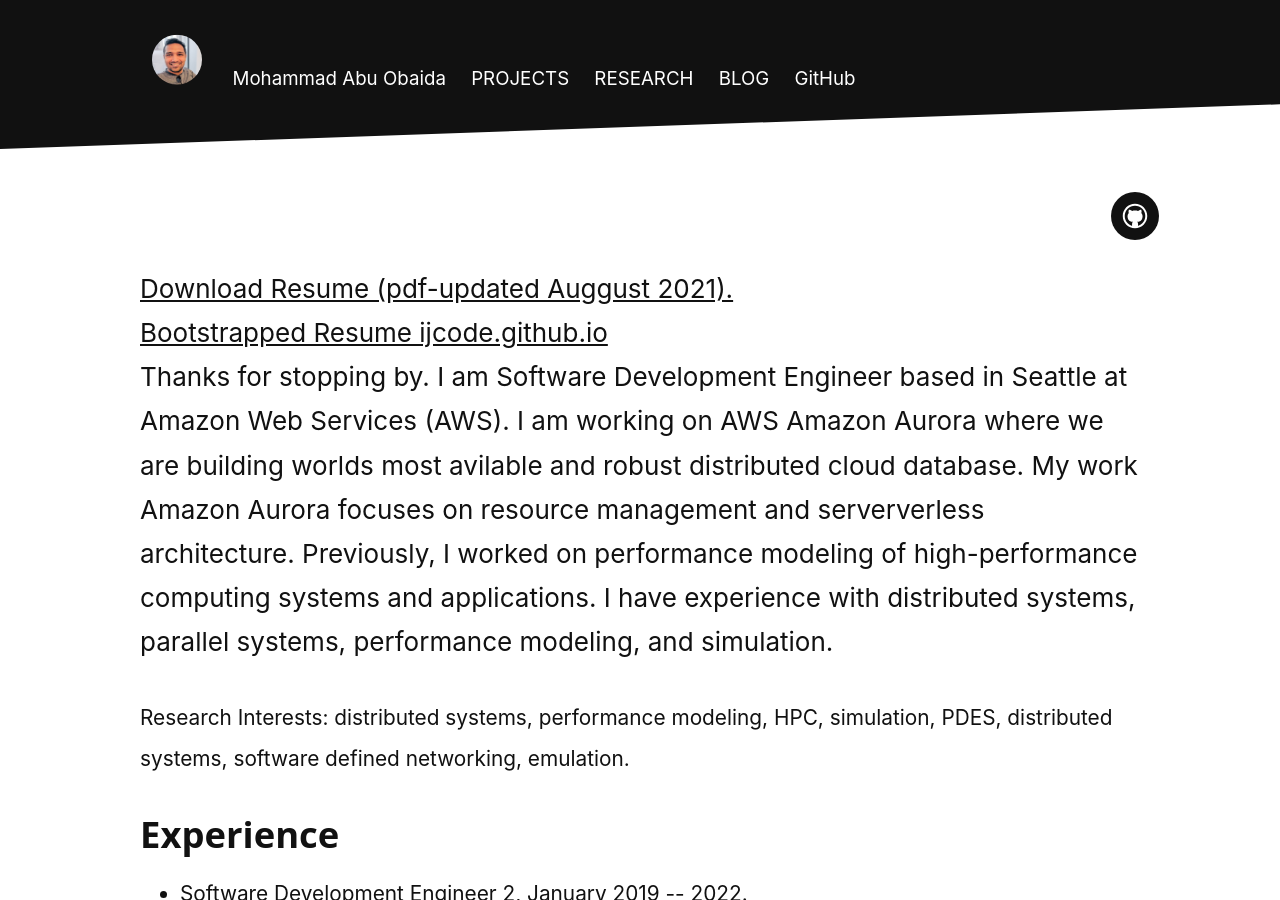
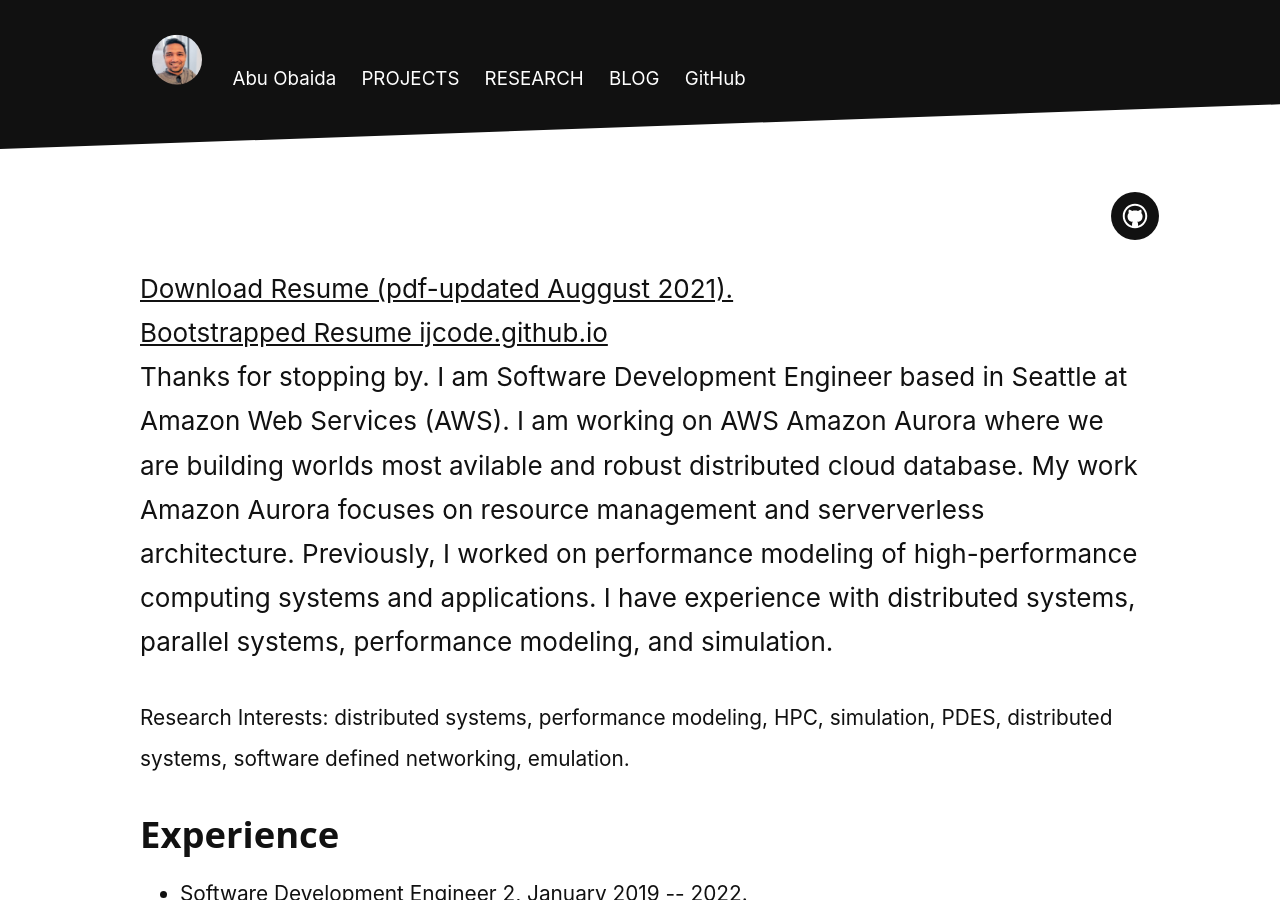
Before and after one commit to summonersRift/summonersrift.github.io, a Jekyll site: the page built from index.html, in a window 1280 px wide and 900 px high. Built offline with Jekyll 4.4.1, drawn with Linux system fonts in a browser that asks for light colours; nearby versions of some CDN libraries; the list of posts is cut into pages by our own code; some of the changed text lies outside the part shown.

Commit message:
title update
title update

```diff
--- a/_config.yml
+++ b/_config.yml
@@ -1,4 +1,4 @@
-title: Mohammad Abu Obaida
+title: Abu Obaida
 description: Ph.D., Florida International University, Miami, FL
 
 url: https://summonersrift.github.com.io
@@ -14,7 +14,7 @@
 navigation:
  - title: <img class="img-circle" src="/assets/img/profile_picture_2018.jpg" alt=""/>
    url: /index.html
- - title: Mohammad Abu Obaida
+ - title: Abu Obaida
    url: /index.html
  - title: PROJECTS
    url: /projects
--- a/_includes/footer.html
+++ b/_includes/footer.html
@@ -1,6 +1,6 @@
 <div class="footer">
    <div class="container">
-      <p class="copy">&copy; {{ site.time | date: '%Y' }} <a href="http://obaida.info">Mohammad Abu Obaida</a></p>
+      <p class="copy">&copy; {{ site.time | date: '%Y' }} <a href="http://obaida.info">Abu Obaida</a></p>
 
       <div class="footer-links">
          <ul class="noList">
```
